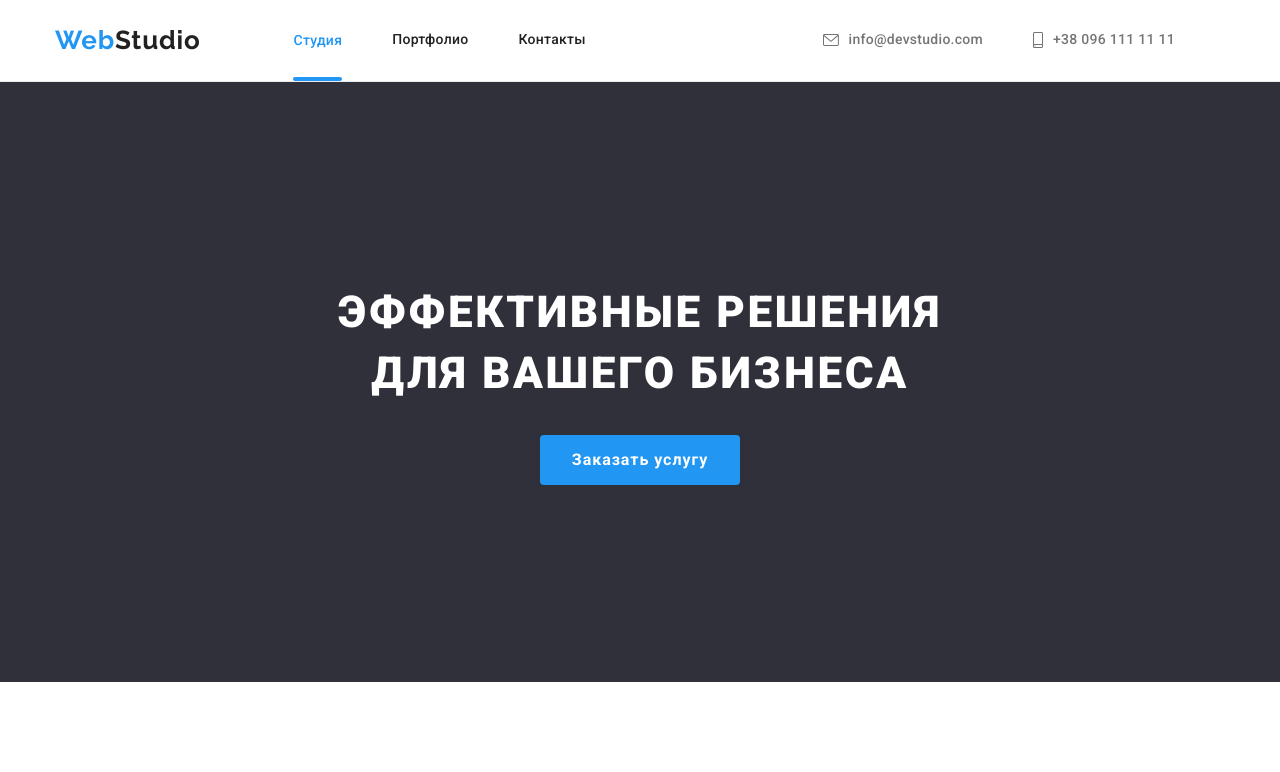
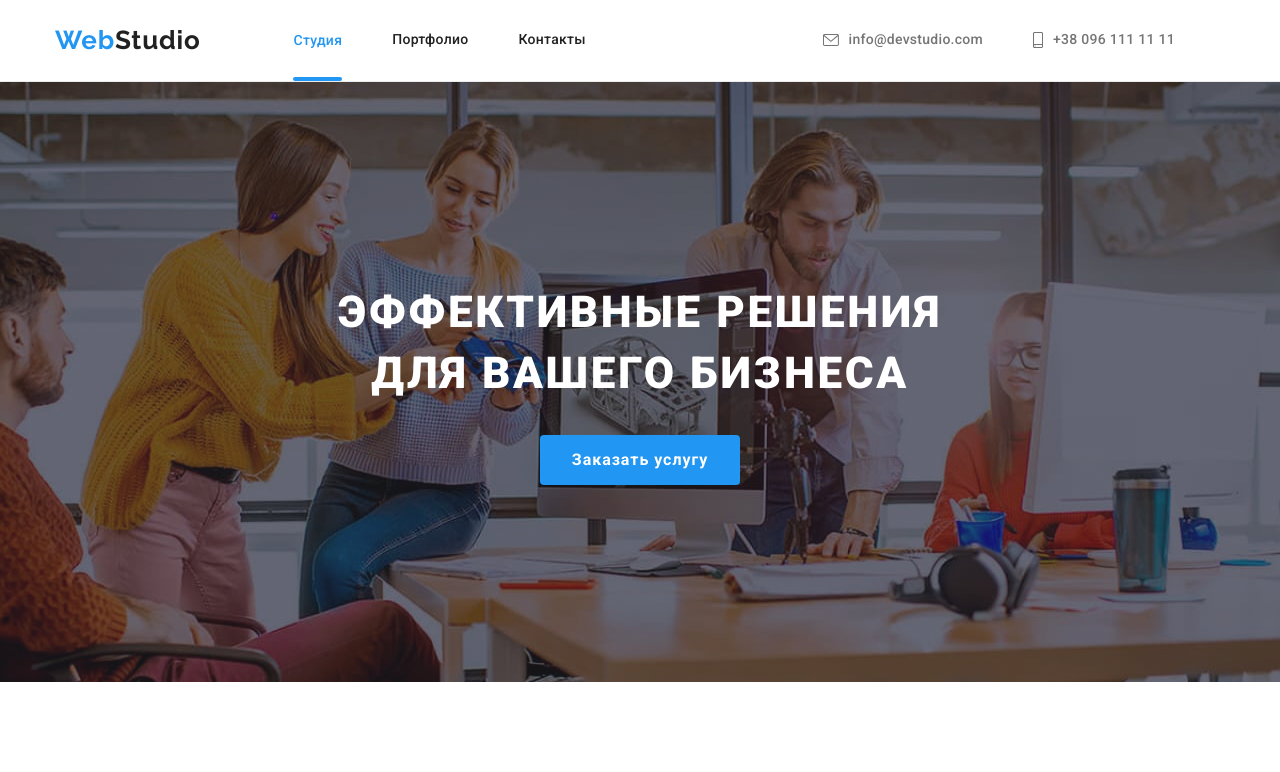
Before and after one commit to imaaxxx/goit-markup-hw-08, a plain HTML site: page index.html in a window 1280 px wide. Shown: the top 772 px of the page. Drawn offline with nearby package versions, Linux system fonts and the light colour scheme.

Commit message:
last commit

```diff
--- a/sass/index/_hero.scss
+++ b/sass/index/_hero.scss
@@ -1,7 +1,7 @@
 .section-hero {
     background-color: #2f303a;
     background-image: linear-gradient(rgba(47, 48, 58, 0.4), rgba(47, 48, 58, 0.4)),
-      url(./images/hero-img-mob.jpg);
+      url(../images/hero-img-mob.jpg);
     background-repeat: no-repeat;
     background-position: center;
     background-size: cover;
@@ -30,17 +30,19 @@
       }
 
 
+
+
       @media screen and (min-width: 768px) {
         padding: 118px 0px;
         background-image: linear-gradient(rgba(47, 48, 58, 0.4), rgba(47, 48, 58, 0.4)),
-      url(./images/hero-img-tablet.jpg);
+      url(../images/hero-img-tablet.jpg);
 
     @media (min-device-pixel-ratio: 2),
       (-webkit-min-device-pixel-ratio: 2),
       (min-resolution: 192dpi),
       (min-resolution: 2dppx) {
         background-image: linear-gradient(rgba(47, 48, 58, 0.4), rgba(47, 48, 58, 0.4)),
-        url(./images/hero-img-tablet-2x.jpg);
+        url(../images/hero-img-tablet-2x.jpg);
       }
         }
 
@@ -48,14 +50,14 @@
 
         @media screen and (min-width: 1200px) {
           background-image: linear-gradient(rgba(47, 48, 58, 0.4), rgba(47, 48, 58, 0.4)),
-      url(./images/hero-img.jpg);
+      url(../images/hero-img.jpg);
       padding: 200px 0px;
           @media (min-device-pixel-ratio: 2),
       (-webkit-min-device-pixel-ratio: 2),
       (min-resolution: 192dpi),
       (min-resolution: 2dppx) {
         background-image: linear-gradient(rgba(47, 48, 58, 0.4), rgba(47, 48, 58, 0.4)),
-        url(./images/hero-img-2x.jpg);
+        url(../images/hero-img-2x.jpg);
       }
           }
   }
```
Also changed, not shown: css/main.css, css/main.min.css, 2 other files.
